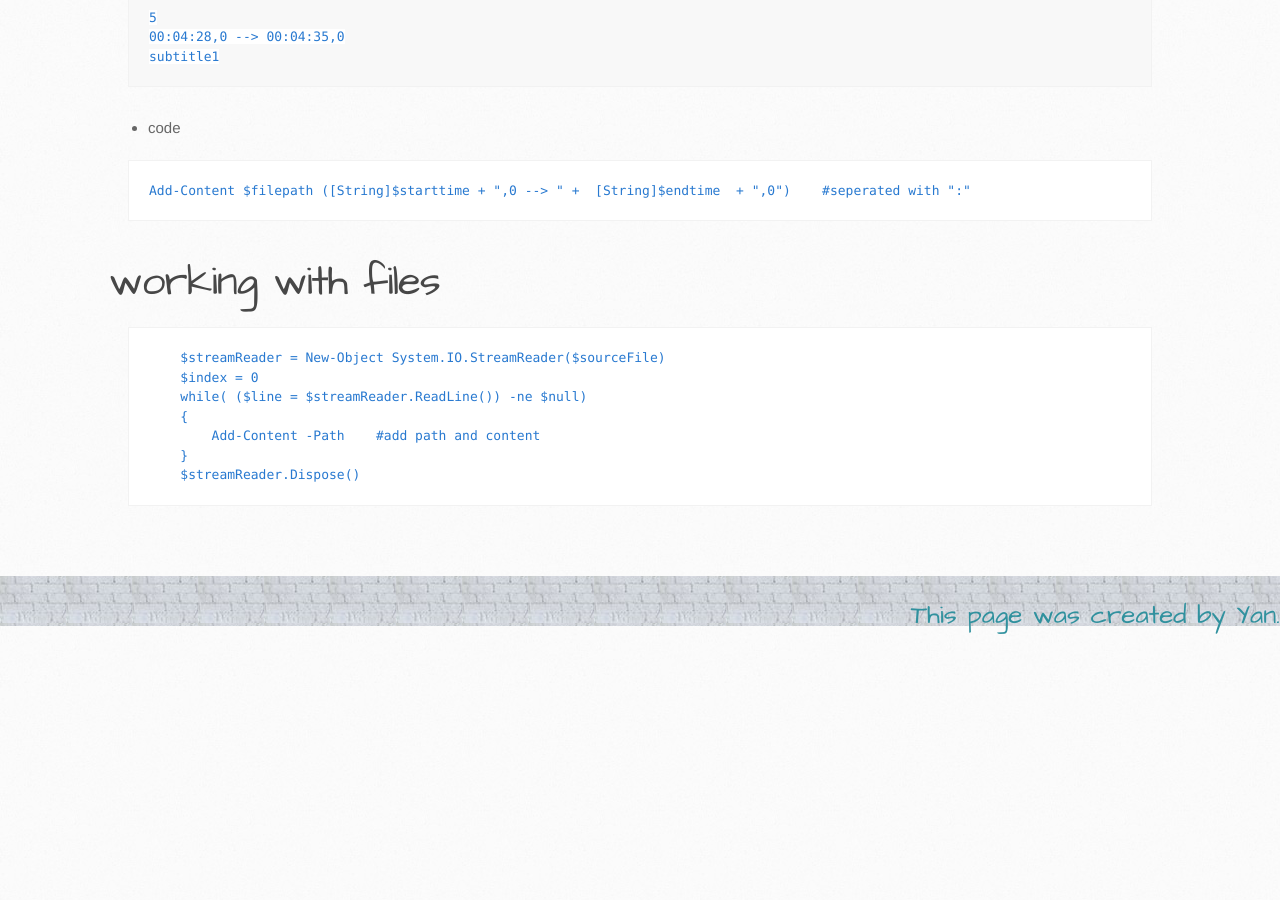
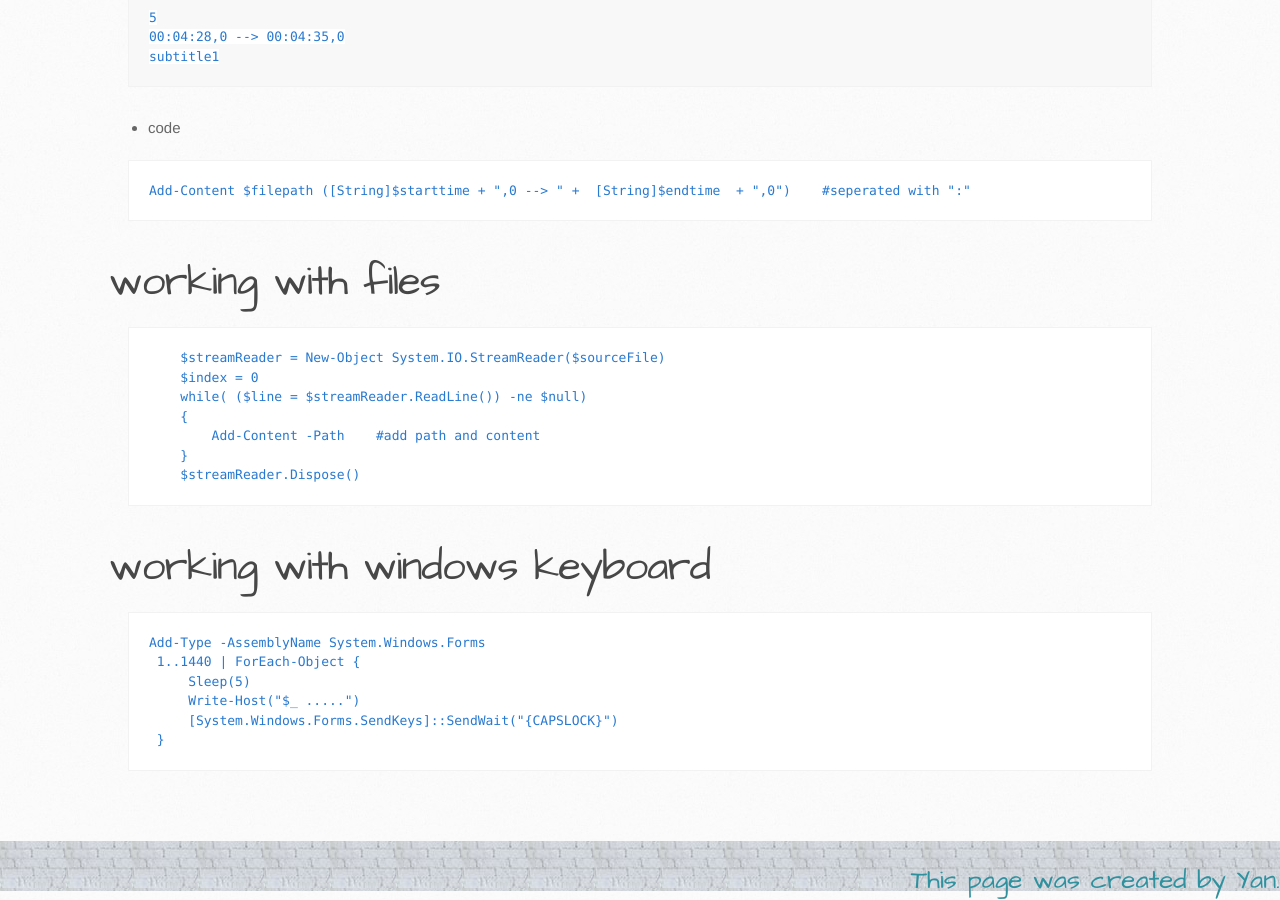
Before and after one commit to itcraftme/itcraftme, a Jekyll site: the page built from docs/it/powershell.md, in a window 1280 px wide and 900 px high, scrolled down 15927 px. Built offline with Jekyll 4.4.1, drawn with Linux system fonts in a browser that asks for light colours; our own code applies the rules of GitHub Pages for plain Markdown files; before the commit the page ends 16562 px from its top, so only the background shows below that.

Commit message:
Update powershell.md
add the method of operating with windows keyboard with powershell

````diff
--- a/docs/it/powershell.md
+++ b/docs/it/powershell.md
@@ -725,3 +725,14 @@ Add-Content $filepath ([String]$starttime + ",0 --> " +  [String]$endtime  + ",0
     }
     $streamReader.Dispose()
 ```
+
+# working with windows keyboard
+
+```Powershell
+Add-Type -AssemblyName System.Windows.Forms
+ 1..1440 | ForEach-Object {
+     Sleep(5)
+     Write-Host("$_ .....")
+     [System.Windows.Forms.SendKeys]::SendWait("{CAPSLOCK}")
+ }
+```
````
